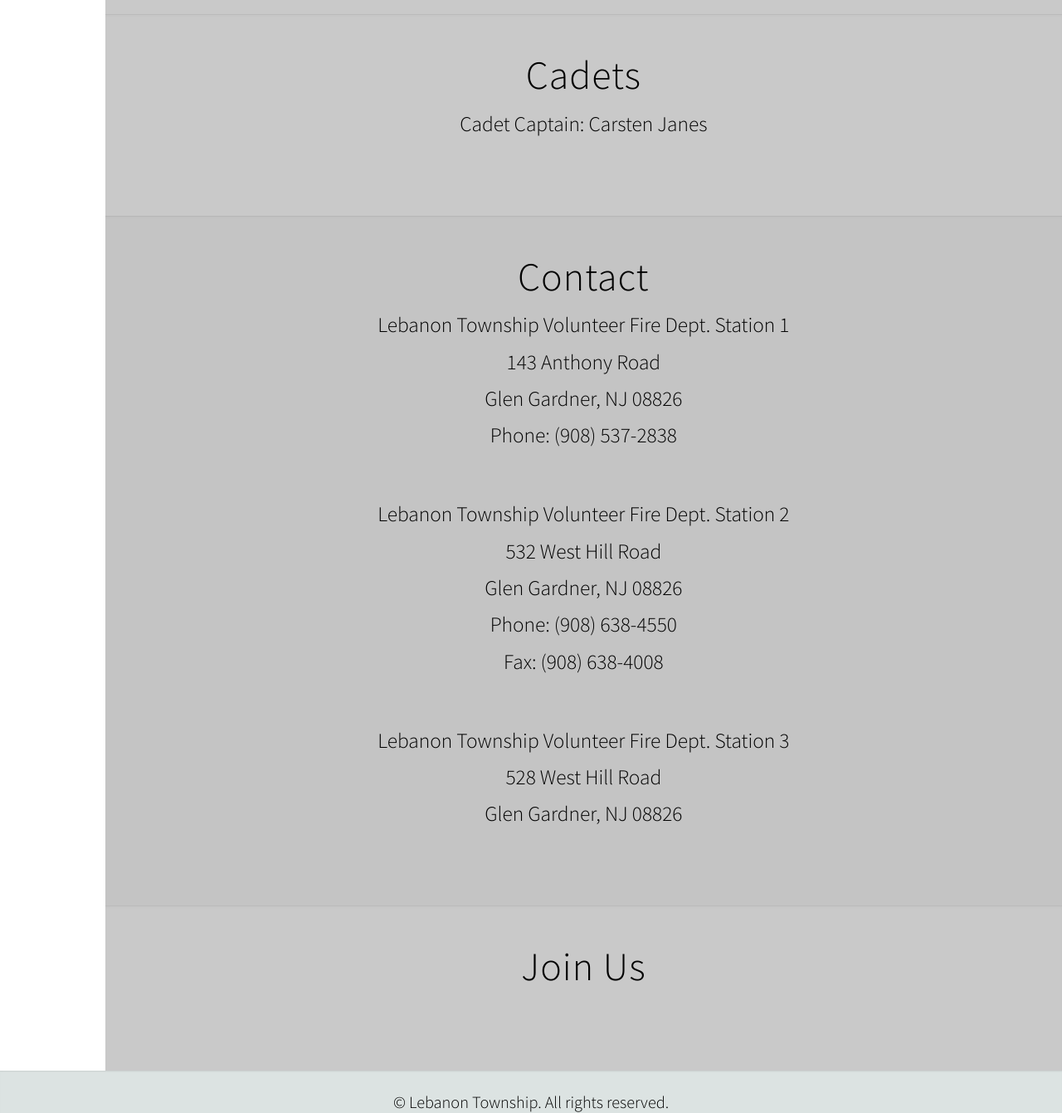
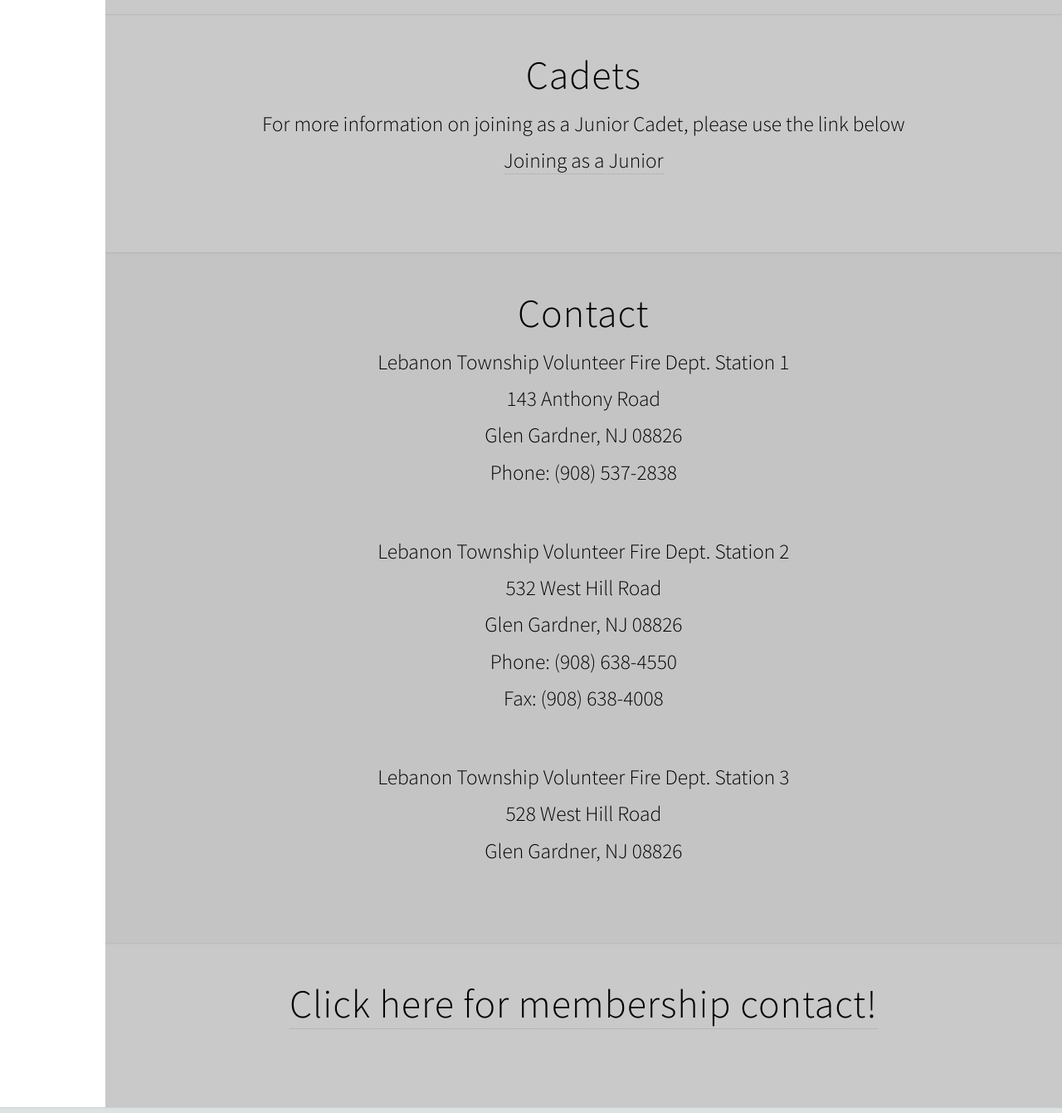
Before and after one commit to bigcoxinator/Lebanon-Township-Fire, a plain HTML site: page index.html in a window 1280 px wide. Shown: the part 1960-3301 px from the top of the page at 83% size. Drawn offline with Linux system fonts and the light colour scheme; files whose address does not match are found by name.

Commit message:
Email links
Added in email links for contact information
Need to update per proper emails

```diff
--- a/index.html
+++ b/index.html
@@ -287,8 +287,10 @@
 								<h2>Cadets</h2>
 							</header>
 
-							<p>Cadet Captain: Carsten Janes</p>
-                            <!--<p>For more information on joining as a Junior Cadet, email #set in email address for cadets with link</p>-->
+							<p>For more information on joining as a Junior Cadet, please use the link below<br/>
+                            <a href="mailto:juniors@lebanontownshipfire.com?subject=JuniorMembership&body=Message">
+                                Joining as a Junior
+                            </a></p><!--Change email per proper email address for juniors-->
 
 						</div>
 					</section>
@@ -333,7 +335,10 @@
 						<div class="container">
 
 							<header>
-								<h2>Join Us</h2>
+								<h2><a href="mailto:membership@lebanontownshipfire.com?subject=Membership&body=Message">
+                                        Click here for membership contact!
+                                    </a><!--Add in correct email for membership-->
+                                </h2>
 							</header>
 
 							<p></p>
```
